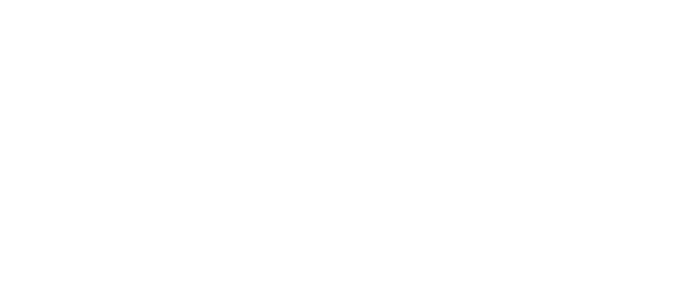
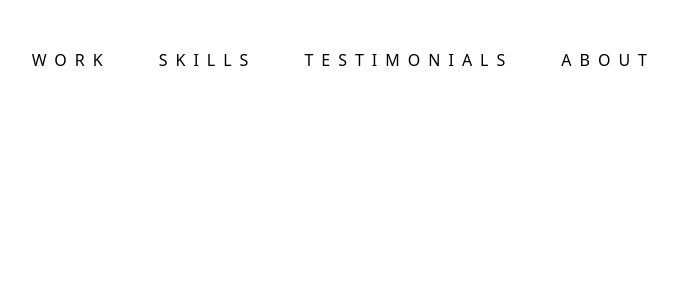
Before and after one commit to thejawadali/thejawadali, a Vue app: page / in a window 1280 px wide. Shown: the top 300 px of the page, without its empty margins (553-1231 px from the left). Built offline with nearby package versions, Linux system fonts and the light colour scheme.

Commit message:
made navbar

```diff
--- a/src/App.vue
+++ b/src/App.vue
@@ -1,8 +1,11 @@
 <script setup lang="ts">
+import Navbar from "./components/Navbar.vue";
 </script>
 
 <template>
-<div></div>
+  <div>
+    <Navbar />
+  </div>
 </template>
 
 <style>
--- /dev/null
+++ b/src/components/Navbar.vue
@@ -0,0 +1,17 @@
+
+<script lang="ts" setup>
+</script>
+
+
+
+  <template>
+  <nav class="bg-transparent p-12 flex justify-end">
+    <a class="mx-6 text-black tracking-more-wide" href="#work">WORK</a>
+    <a class="mx-6 text-black tracking-more-wide" href="#skills">SKILLS</a>
+    <a class="mx-6 text-black tracking-more-wide" href="#testimonials">TESTIMONIALS</a>
+    <a class="mx-6 text-black tracking-more-wide" href="#about">ABOUT</a>
+  </nav>
+</template>
+
+<style>
+</style>
--- a/tailwind.config.js
+++ b/tailwind.config.js
@@ -2,7 +2,11 @@
   purge: ['./index.html', './src/**/*.{vue,js,ts,jsx,tsx}'],
   darkMode: false, // or 'media' or 'class'
   theme: {
-    extend: {},
+    extend: {
+      letterSpacing:{
+        'more-wide': '8px'
+      }
+    },
   },
   variants: {
     extend: {},
```
